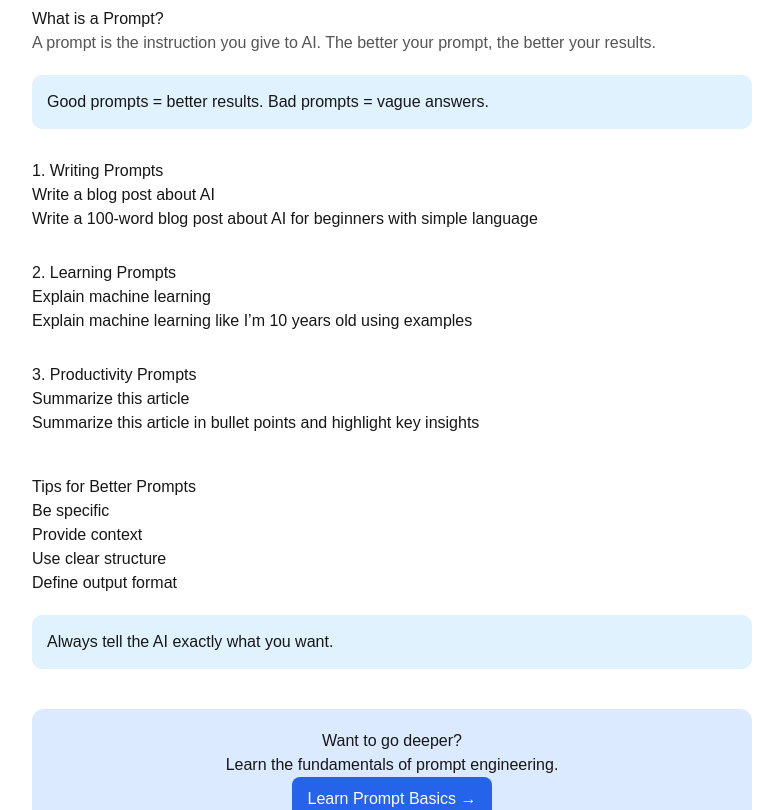
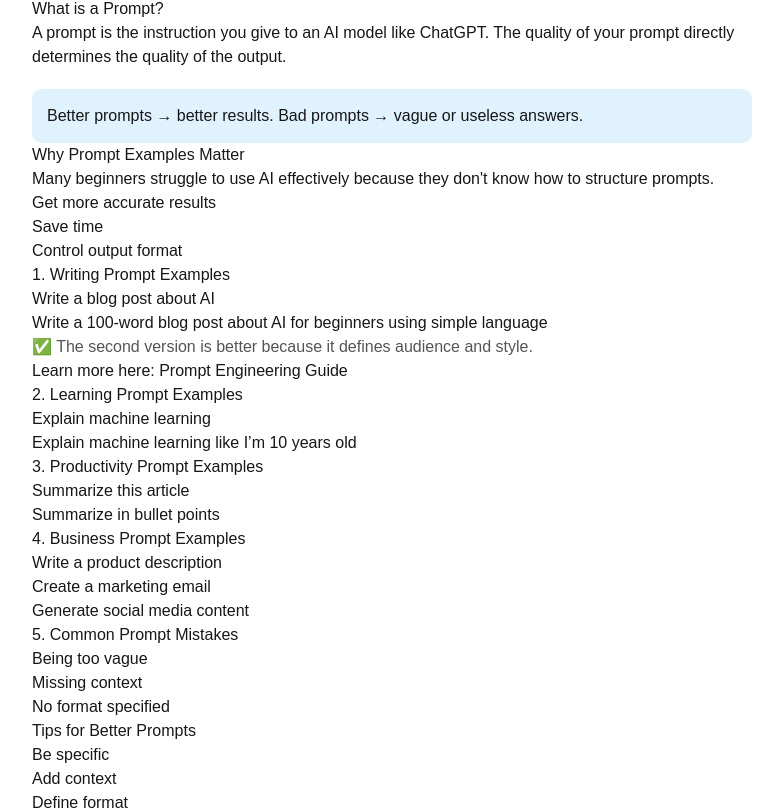
Before and after one commit to ziqi108/ai-LearnAI, a Next.js app: page /learn/beginner/prompt-engineering-examples in a window 1280 px wide. Shown: the part 355-1165 px from the top of the page, without its empty margins (248-1031 px from the left). Built offline with nearby package versions, Linux system fonts and the light colour scheme.

Commit message:
fix an article

```diff
--- a/app/learn/beginner/prompt-engineering-examples/page.tsx
+++ b/app/learn/beginner/prompt-engineering-examples/page.tsx
@@ -29,59 +29,108 @@ export default function PromptExamplesPage() {
         </div>
 
         {/* Intro */}
-        <Section
-          title="What is a Prompt?"
-          text="A prompt is the instruction you give to AI. The better your prompt, the better your results."
-        />
+        <h2>What is a Prompt?</h2>
+        <p>
+          A prompt is the instruction you give to an AI model like ChatGPT.
+          The quality of your prompt directly determines the quality of the output.
+        </p>
 
         <Highlight>
-          Good prompts = better results. Bad prompts = vague answers.
+          Better prompts → better results. Bad prompts → vague or useless answers.
         </Highlight>
 
-        {/* Examples */}
-        <Section
-          title="1. Writing Prompts"
-          list={[
-            "Write a blog post about AI",
-            "Write a 100-word blog post about AI for beginners with simple language",
-          ]}
-        />
+        {/* Section */}
+        <h2>Why Prompt Examples Matter</h2>
+        <p>
+          Many beginners struggle to use AI effectively because they don't know
+          how to structure prompts.
+        </p>
 
-        <Section
-          title="2. Learning Prompts"
-          list={[
-            "Explain machine learning",
-            "Explain machine learning like I’m 10 years old using examples",
-          ]}
-        />
+        <ul>
+          <li>Get more accurate results</li>
+          <li>Save time</li>
+          <li>Control output format</li>
+        </ul>
 
-        <Section
-          title="3. Productivity Prompts"
-          list={[
-            "Summarize this article",
-            "Summarize this article in bullet points and highlight key insights",
-          ]}
-        />
+        {/* Writing */}
+        <h2>1. Writing Prompt Examples</h2>
 
-        {/* Key Tips */}
-        <div style={{ marginTop: "40px" }}>
-          <h2>Tips for Better Prompts</h2>
-          <ul>
-            <li>Be specific</li>
-            <li>Provide context</li>
-            <li>Use clear structure</li>
-            <li>Define output format</li>
-          </ul>
-        </div>
+        <ul>
+          <li>Write a blog post about AI</li>
+          <li>
+            Write a 100-word blog post about AI for beginners using simple language
+          </li>
+        </ul>
+
+        <p style={{ color: "#555" }}>
+          ✅ The second version is better because it defines audience and style.
+        </p>
+
+        {/* 内链 */}
+        <p>
+          Learn more here:
+          <Link href="/learn/prompt-engineering-guide">
+            {" "}Prompt Engineering Guide
+          </Link>
+        </p>
+
+        {/* Learning */}
+        <h2>2. Learning Prompt Examples</h2>
+
+        <ul>
+          <li>Explain machine learning</li>
+          <li>Explain machine learning like I’m 10 years old</li>
+        </ul>
+
+        {/* Productivity */}
+        <h2>3. Productivity Prompt Examples</h2>
+
+        <ul>
+          <li>Summarize this article</li>
+          <li>Summarize in bullet points</li>
+        </ul>
+
+        {/* 新增内容 */}
+        <h2>4. Business Prompt Examples</h2>
+
+        <ul>
+          <li>Write a product description</li>
+          <li>Create a marketing email</li>
+          <li>Generate social media content</li>
+        </ul>
+
+        <h2>5. Common Prompt Mistakes</h2>
+
+        <ul>
+          <li>Being too vague</li>
+          <li>Missing context</li>
+          <li>No format specified</li>
+        </ul>
+
+        {/* Tips */}
+        <h2>Tips for Better Prompts</h2>
+
+        <ul>
+          <li>Be specific</li>
+          <li>Add context</li>
+          <li>Define format</li>
+          <li>Use steps</li>
+        </ul>
 
         <Highlight>
           Always tell the AI exactly what you want.
         </Highlight>
 
+        {/* 内链增强 */}
+        <p>
+          Start here:
+          <Link href="/learn/beginner/what-is-ai"> What is AI </Link> and
+          <Link href="/learn/beginner/what-is-llm"> What is LLM</Link>
+        </p>
+
         {/* CTA */}
         <div style={ctaBox}>
           <h3>Want to go deeper?</h3>
-          <p>Learn the fundamentals of prompt engineering.</p>
 
           <Link href="/learn/beginner/prompt-basics">
             <button style={btn}>Learn Prompt Basics →</button>
@@ -112,29 +161,13 @@ export default function PromptExamplesPage() {
   );
 }
 
-/* Components */
-
-function Section({ title, text, list = [] }: any) {
-  return (
-    <div style={{ marginTop: "30px" }}>
-      <h2>{title}</h2>
-      {text && <p style={{ color: "#555" }}>{text}</p>}
-      {list.length > 0 && (
-        <ul>
-          {list.map((i: string, idx: number) => (
-            <li key={idx}>{i}</li>
-          ))}
-        </ul>
-      )}
-    </div>
-  );
-}
+/* ===== Components ===== */
 
 function Highlight({ children }: any) {
   return <div style={highlight}>{children}</div>;
 }
 
-/* Styles */
+/* ===== Styles ===== */
 
 const container = {
   maxWidth: "800px",
```
